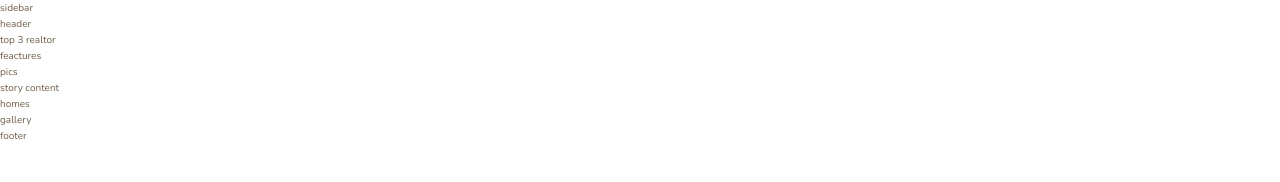
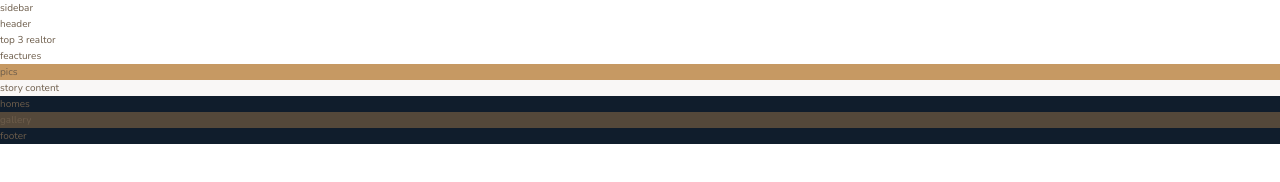
Before and after one commit to roukell/nexter, a website: page index.html in a window 1280 px wide. Drawn offline with nearby package versions, Linux system fonts and the light colour scheme.

Commit message:
added background color

```diff
--- a/sass/_footer.scss
+++ b/sass/_footer.scss
@@ -0,0 +1,3 @@
+.footer {
+  background-color: $color-secondary;
+}
--- a/sass/_gallery.scss
+++ b/sass/_gallery.scss
@@ -0,0 +1,3 @@
+.gallery {
+  background-color: $color-grey-dark-1;
+}
--- a/sass/_homes.scss
+++ b/sass/_homes.scss
@@ -0,0 +1,3 @@
+.homes {
+  background-color: $color-secondary;
+}
--- a/sass/_story.scss
+++ b/sass/_story.scss
@@ -0,0 +1,10 @@
+.story {
+  &__pictures {
+    background-color: $color-primary;
+
+  }
+
+  &__content {
+    background-color: $color-grey-light-1;
+  }
+}
```
Also changed, not shown: css/style.css.
